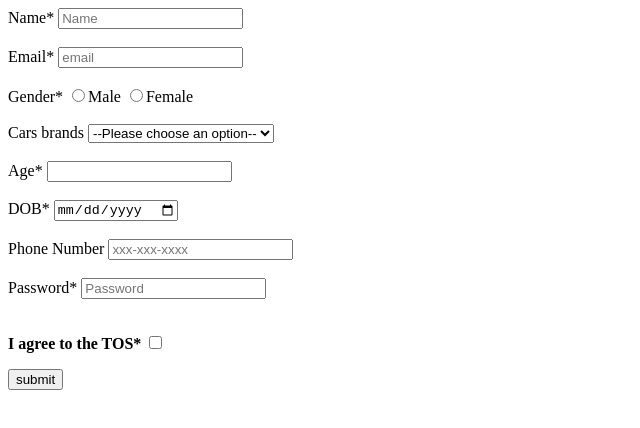
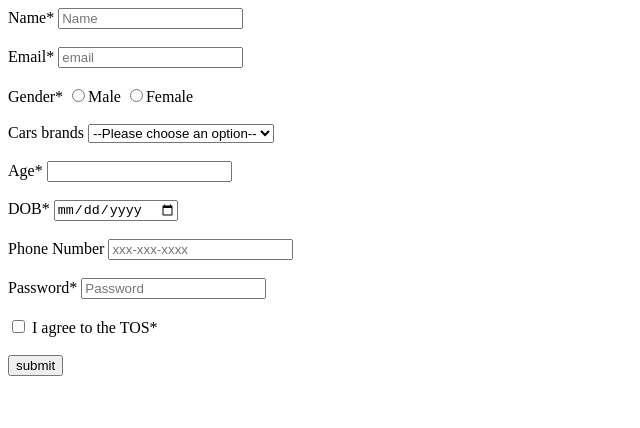
Before and after one commit to acciojob/signup-form-car-Lakshaydeep348, a website: page main.html in a window 1280 px wide. Shown: the whole page, without its empty margins (0-640 px from the left). Drawn offline with Linux system fonts and the light colour scheme.

Commit message:
created a submission

```diff
--- a/main.html
+++ b/main.html
@@ -30,8 +30,8 @@
        <input type="tel" placeholder="xxx-xxx-xxxx" id="tel"><br><br>
        <label for="passwordr">Password*</label>
        <input type="password" placeholder="Password" id="tel"><br><br>
-       <P> <b>I agree to the TOS*</b>
-       <input type="checkbox" id="tos"></P>
+       <input type="checkbox" id="tos"> I agree to the TOS*
+		<br><br>
        <button type="submit">submit</button>
 
     </form>
```
